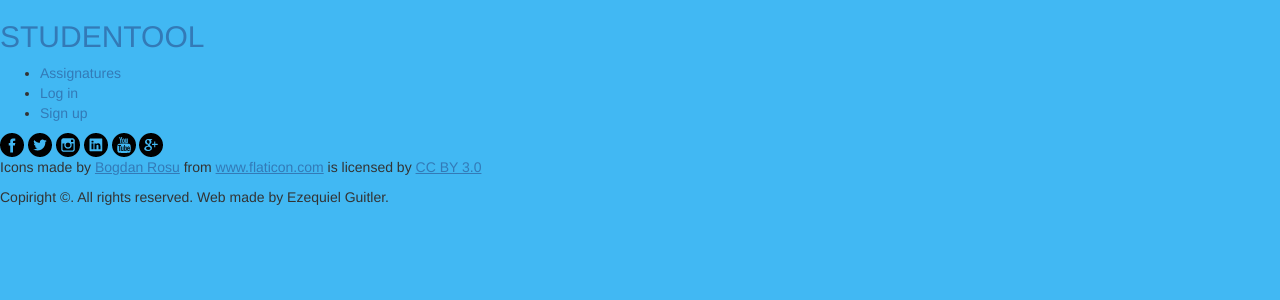
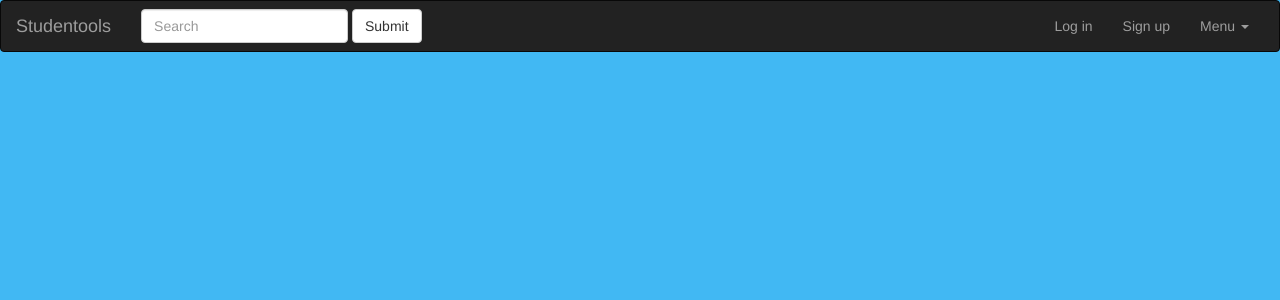
Before and after one commit to eguitler/studentools, a Django app: page / in a window 1280 px wide. Shown: the top 300 px of the page. Run offline with Django 3.2, Linux system fonts and the light colour scheme; some libraries are stand-ins or nearby versions.

Commit message:
Some frontend modifications

```diff
--- a/studentools/templates/base.html
+++ b/studentools/templates/base.html
@@ -10,19 +10,36 @@
         <title>Studentool</title>
 
         <!-- jQuery (necessary for Bootstrap's JavaScript plugins) -->
-        <script src="https://code.jquery.com/jquery-3.0.0.min.js" integrity="sha256-JmvOoLtYsmqlsWxa7mDSLMwa6dZ9rrIdtrrVYRnDRH0=" crossorigin="anonymous"></script>
+        <script src="https://code.jquery.com/jquery-2.2.4.min.js" integrity="sha256-BbhdlvQf/xTY9gja0Dq3HiwQF8LaCRTXxZKRutelT44=" crossorigin="anonymous"></script>
         <!-- Include all compiled plugins (below), or include individual files as needed -->
-        <link href="https://maxcdn.bootstrapcdn.com/bootstrap/3.3.6/css/bootstrap.min.css" rel="stylesheet" integrity="sha384-1q8mTJOASx8j1Au+a5WDVnPi2lkFfwwEAa8hDDdjZlpLegxhjVME1fgjWPGmkzs7" crossorigin="anonymous">
-
+        <link rel="stylesheet" href="https://maxcdn.bootstrapcdn.com/bootstrap/3.3.6/css/bootstrap.min.css" integrity="sha384-1q8mTJOASx8j1Au+a5WDVnPi2lkFfwwEAa8hDDdjZlpLegxhjVME1fgjWPGmkzs7" crossorigin="anonymous">
+        <script src="https://maxcdn.bootstrapcdn.com/bootstrap/3.3.6/js/bootstrap.min.js" integrity="sha384-0mSbJDEHialfmuBBQP6A4Qrprq5OVfW37PRR3j5ELqxss1yVqOtnepnHVP9aJ7xS" crossorigin="anonymous"></script>
         <link rel="stylesheet" href="{% static "css/base.css" %}" />
         {% block head %}{% endblock %}
     </head>
     <body>
-        <div id="header">
-            <a href="http://localhost:8001"><h2>STUDENTOOL</h2></a>
-            <nav>
-                <ul>
-                    <li><a href="http://localhost:8001/assignatures">Assignatures</a></li>
+        <nav class="navbar navbar-inverse">
+            <div class="container-fluid">
+            <!-- Brand and toggle get grouped for better mobile display -->
+            <div class="navbar-header">
+                <button type="button" class="navbar-toggle collapsed" data-toggle="collapse" data-target="#bs-example-navbar-collapse-1" aria-expanded="false">
+                    <span class="sr-only">Toggle navigation</span>
+                    <span class="icon-bar"></span>
+                    <span class="icon-bar"></span>
+                    <span class="icon-bar"></span>
+                </button>
+                <a class="navbar-brand" href="\">Studentools</a>
+            </div>
+
+            <!-- Collect the nav links, forms, and other content for toggling -->
+            <div class="collapse navbar-collapse" id="bs-example-navbar-collapse-1">
+                <form class="navbar-form navbar-left" role="search">
+                    <div class="form-group">
+                        <input type="text" class="form-control" placeholder="Search">
+                    </div>
+                    <button type="submit" class="btn btn-default">Submit</button>
+                </form>
+                <ul class="nav navbar-nav navbar-right">
                     {% if user.is_authenticated %}
                         <li><a href="#">{{ user.get_username }}</a></li>
                         <li><a href="http://localhost:8001/accounts/logout">Log Out</a></li>
@@ -30,11 +47,21 @@
                         <li><a href="http://localhost:8001/accounts/login">Log in</a></li>
                         <li><a href="http://localhost:8001/accounts/register">Sign up</a></li>
                     {% endif %}
-                </ul>
-            </nav>
-        </div>
+                    <li class="dropdown">
+                        <a href="#" class="dropdown-toggle" data-toggle="dropdown" role="button" aria-haspopup="true" aria-expanded="false">Menu <span class="caret"></span></a>
+                        <ul class="dropdown-menu inverse">
+                            <li><a href="#">Action</a></li>
+                            <li><a href="#">Another action</a></li>
+                            <li><a href="#">Something else here</a></li>
+                            <li role="separator" class="divider"></li>
+                            <li><a href="#">Separated link</a></li>
+                            </ul>
+                        </li>
+                    </ul>
+                </div><!-- /.navbar-collapse -->
+            </div><!-- /.container-fluid -->
+        </nav>
 
-        </div>
         <div id="container">
             <div id="contents">
                 <div id="content">
@@ -43,23 +70,5 @@
             </div>
         </div>
 
-        <div id="footer">
-            <div id="icons">
-                <a href="https://facebook.com/eguitler" target="_blank"><img src="{% static "social/facebook.png" %}"></a>
-                <a href="https://twitter.com/eguitler" target="_blank"><img src="{% static "social/twitter.png" %}"></a>
-                <a href="https://instagram.com/eguitler" target="_blank"><img src="{% static "social/instagram.png" %}"></a>
-                <a href="https://ar.linkedin.com/in/eguitler" target="_blank"><img src="{% static "social/linkedin.png" %}"></a>
-                <a href="https://youtube.com/eguitler" target="_blank"><img src="{% static "social/youtube.png" %}"></a>
-                <a href="https://plus.google.com/+EzequielGuitler" target="_blank"><img src="{% static "social/google-plus.png" %}"></a>
-            </div>
-            <div id="icons_license">
-                <p>
-                    Icons made by <a href="http://www.flaticon.com/authors/bogdan-rosu" title="Bogdan Rosu"><u>Bogdan Rosu</u></a>
-                    from <a href="http://www.flaticon.com" title="Flaticon"><u>www.flaticon.com</u></a>
-                    is licensed by <a href="http://creativecommons.org/licenses/by/3.0/" title="Creative Commons BY 3.0"><u>CC BY 3.0</u></a>
-                </p>
-                <p>Copiright &copy;. All rights reserved. Web made by Ezequiel Guitler.</p>
-            </div>
-        </div>
     </body>
 </html>
```
